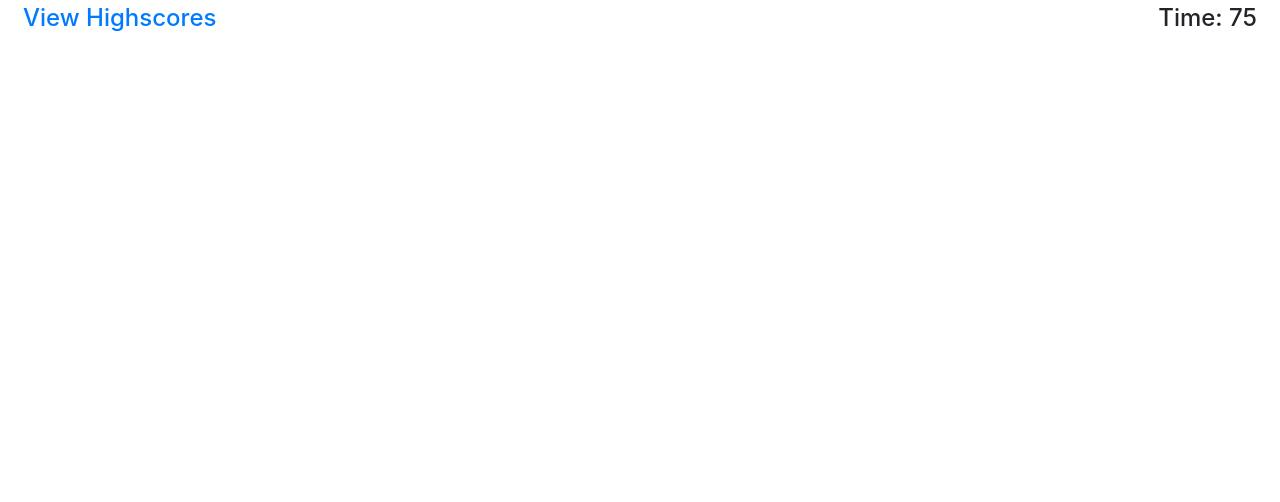
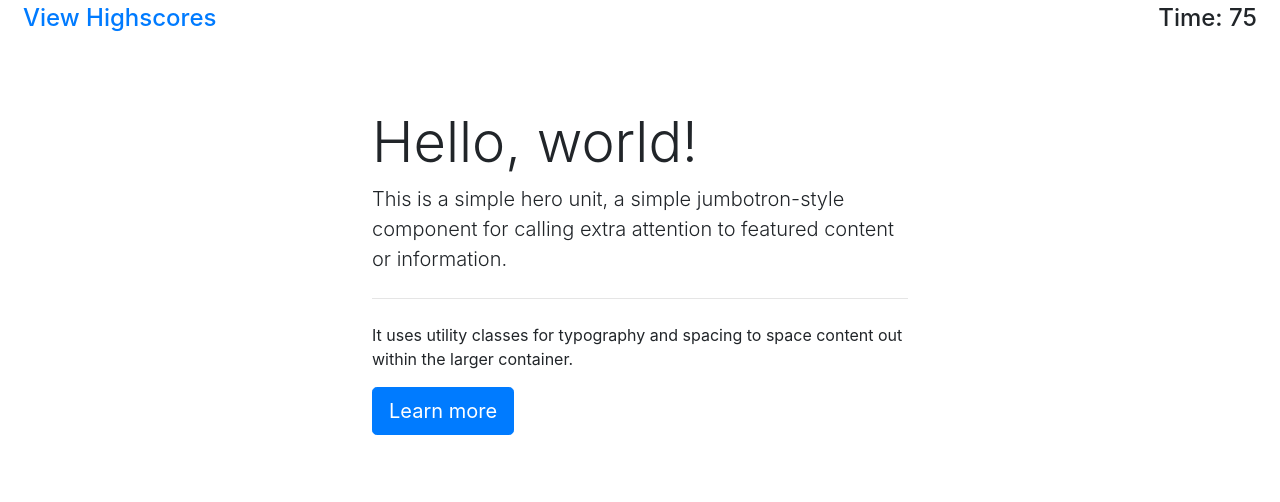
Before and after one commit to kruddzz/quiz_game, a plain HTML site: page index.html in a window 1280 px wide. Drawn offline with nearby package versions, Linux system fonts and the light colour scheme; files whose address does not match are found by name.

Commit message:
index.html jumbotron placement

```diff
--- a/index.html
+++ b/index.html
@@ -23,7 +23,13 @@
                 <h4 id="timer">Time: 75</h4>
         </div>
     </Header>
-
+    <div class="jumbotron bg-white mx-auto" style="width: 600px;">
+        <h1 class="display-4">Hello, world!</h1>
+        <p class="lead">This is a simple hero unit, a simple jumbotron-style component for calling extra attention to featured content or information.</p>
+        <hr class="my-4">
+        <p>It uses utility classes for typography and spacing to space content out within the larger container.</p>
+        <a class="btn btn-primary btn-lg" href="#" role="button">Learn more</a>
+      </div>
 <!-- script link for script.js-->
   <script src="script.js"></script>
 <!-- script link for jQuery first, then Popper.js, then Bootstrap JS -->
```
